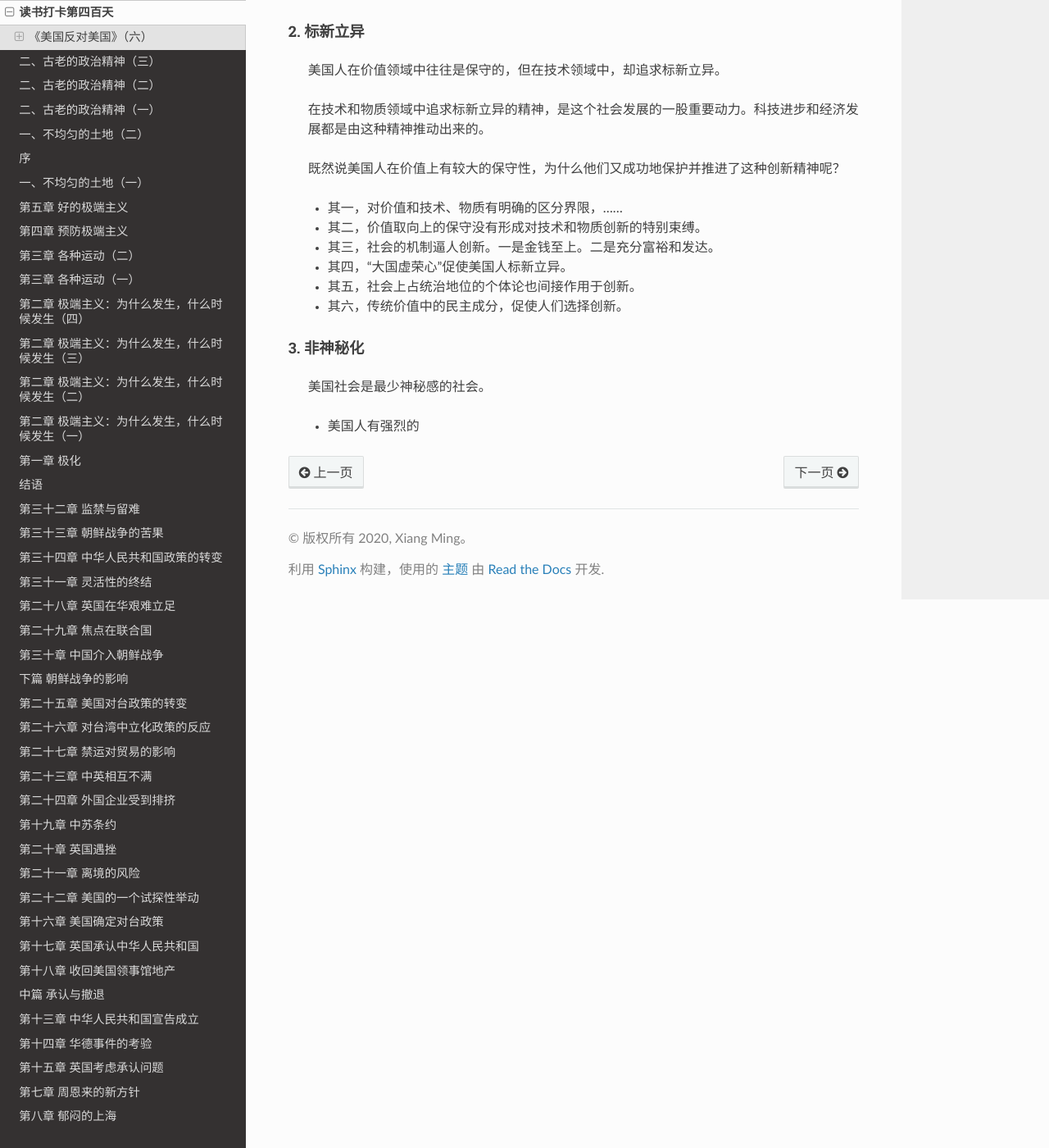
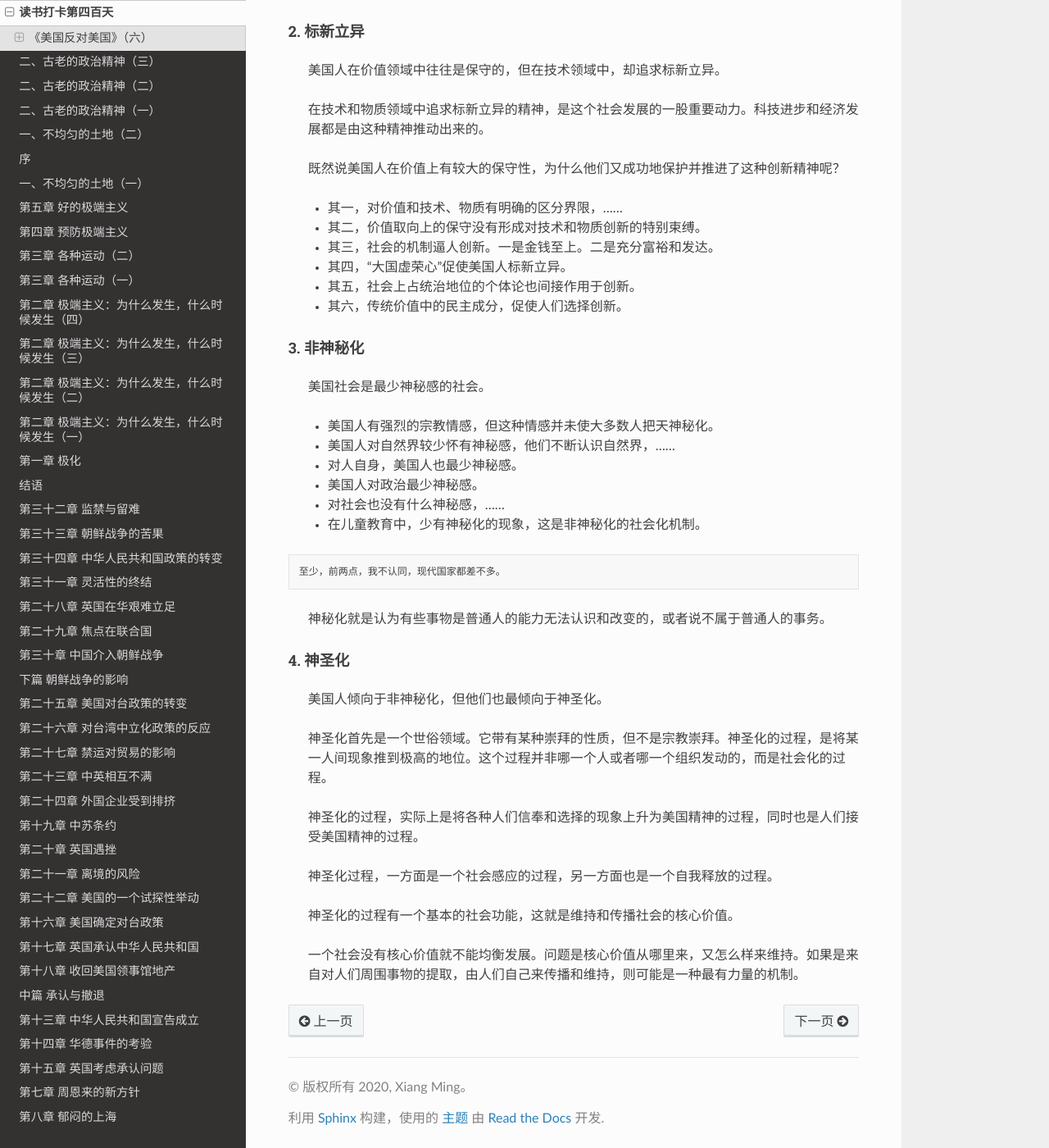
Before and after one commit to xiangming1975/reading, a Sphinx documentation site: the page built from source/2021-08-29.md, in a window 1280 px wide and 1400 px high, scrolled down 690 px. Shown: the whole window at 82% size. Built offline with Sphinx 7.4.7 and the Read the Docs theme 2.0.0, drawn with Linux system fonts in a browser that asks for light colours; some of the changed text lies outside the part shown.

````diff
--- a/source/2021-08-29.md
+++ b/source/2021-08-29.md
@@ -4,7 +4,7 @@
 《美国反对美国》（六）
 ---
 
-### 三、多彩的民族性格
+### 三、多彩的民族性格（一）
 
 #### 1. 国际人
 
@@ -37,4 +37,27 @@
 #### 3. 非神秘化
 
 > 美国社会是最少神秘感的社会。
-> * 美国人有强烈的
+> * 美国人有强烈的宗教情感，但这种情感并未使大多数人把天神秘化。
+> * 美国人对自然界较少怀有神秘感，他们不断认识自然界，……
+> * 对人自身，美国人也最少神秘感。
+> * 美国人对政治最少神秘感。
+> * 对社会也没有什么神秘感，……
+> * 在儿童教育中，少有神秘化的现象，这是非神秘化的社会化机制。
+```
+至少，前两点，我不认同，现代国家都差不多。
+```
+> 神秘化就是认为有些事物是普通人的能力无法认识和改变的，或者说不属于普通人的事务。
+
+#### 4. 神圣化
+
+> 美国人倾向于非神秘化，但他们也最倾向于神圣化。
+
+> 神圣化首先是一个世俗领域。它带有某种崇拜的性质，但不是宗教崇拜。神圣化的过程，是将某一人间现象推到极高的地位。这个过程并非哪一个人或者哪一个组织发动的，而是社会化的过程。
+
+> 神圣化的过程，实际上是将各种人们信奉和选择的现象上升为美国精神的过程，同时也是人们接受美国精神的过程。
+
+> 神圣化过程，一方面是一个社会感应的过程，另一方面也是一个自我释放的过程。
+
+> 神圣化的过程有一个基本的社会功能，这就是维持和传播社会的核心价值。
+
+> 一个社会没有核心价值就不能均衡发展。问题是核心价值从哪里来，又怎么样来维持。如果是来自对人们周围事物的提取，由人们自己来传播和维持，则可能是一种最有力量的机制。
````
Also changed, not shown: source/2021-08-30.md (added, +68 -0 lines).
